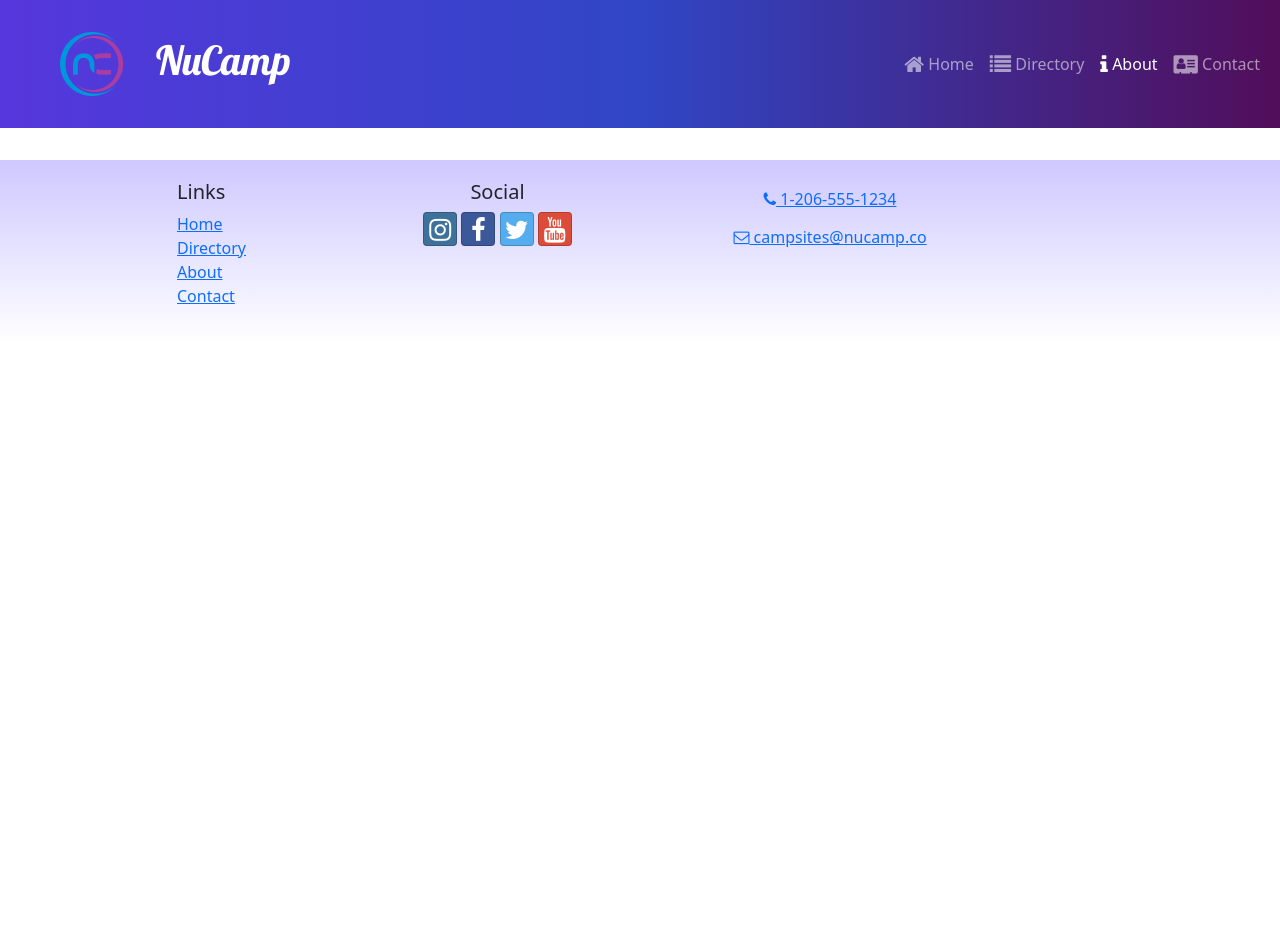
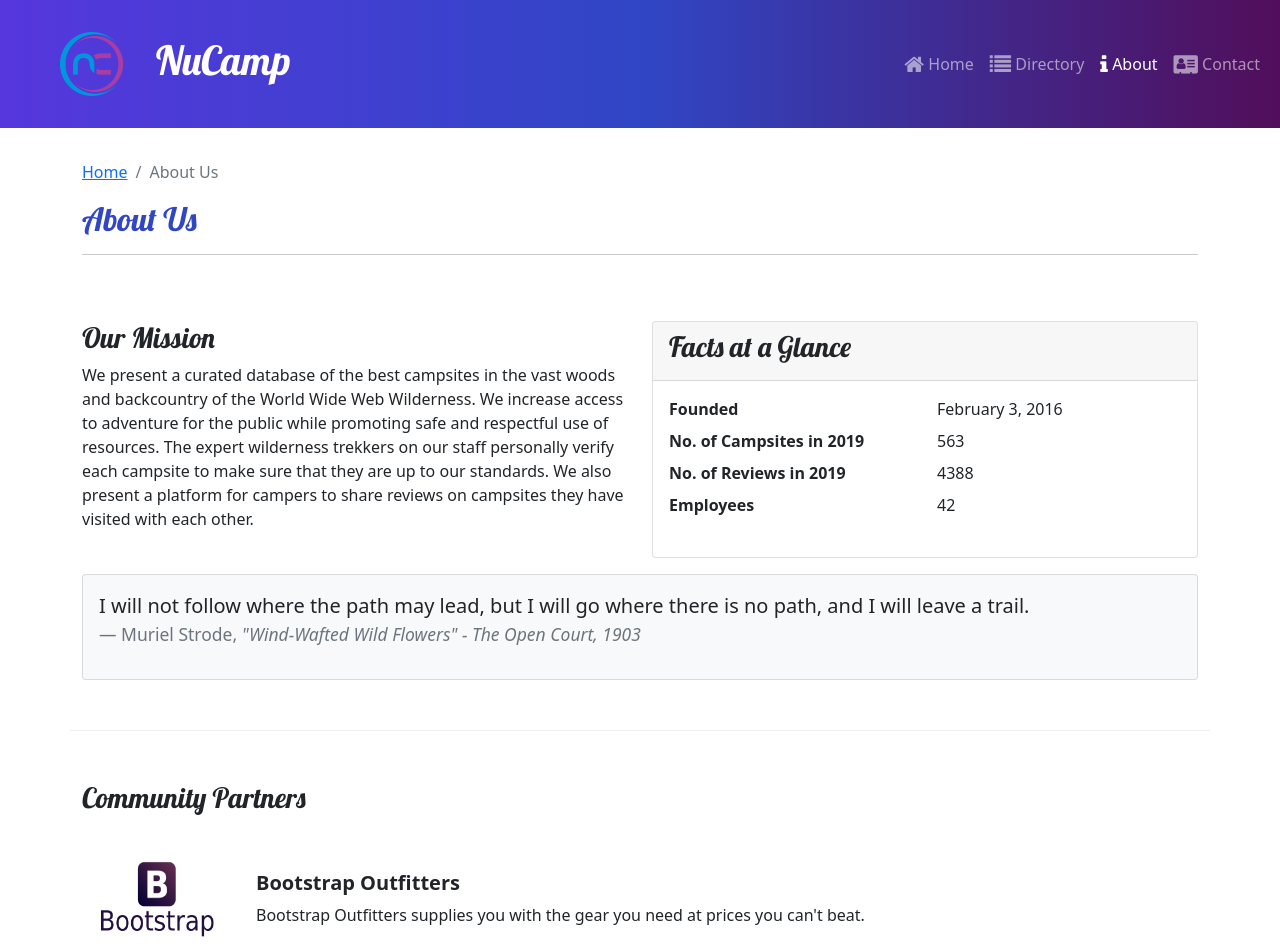
Before and after one commit to Misjly/ReactStartingProject, a React (Create React App) app: page /about in a window 1280 px wide. Shown: the top 952 px of the page. Before the commit the page ends 800 px from the top, so only its background shows below. Built offline with nearby package versions, Linux system fonts and the light colour scheme.

Commit message:
Week 2 Assignment

```diff
--- a/src/App.js
+++ b/src/App.js
@@ -1,4 +1,5 @@
 import { Routes, Route } from 'react-router-dom';
+import AboutPage from './pages/AboutPage';
 import ContactPage from './pages/ContactPage';
 import HomePage from './pages/HomePage';
 import Header from './components/Header';
@@ -13,6 +14,7 @@
             <Header />
                 <Routes>
                     <Route path='/' element={<HomePage />} />
+                    <Route path='about' element={<AboutPage />} />
                     <Route path='contact' element={<ContactPage />} />
                     <Route path='directory' element={<CampsitesDirectoryPage />} />
                     <Route path='directory/:campsiteId' element={<CampsiteDetailPage />} />
--- a/src/features/display/DisplayList.js
+++ b/src/features/display/DisplayList.js
@@ -2,9 +2,10 @@
 import DisplayCard from './DisplayCard';
 import { selectFeaturedCampsite } from '../campsites/campsitesSlice';
 import { selectFeaturedPromotion } from '../promotions/promotionsSlice';
+import { selectFeaturedPartner } from '../partners/partnersSlice';
 
 const DisplayList = () => {
-    const items = [selectFeaturedCampsite(), selectFeaturedPromotion()];
+    const items = [selectFeaturedCampsite(), selectFeaturedPromotion(), selectFeaturedPartner()];
 
     return (
         <Row>
--- /dev/null
+++ b/src/features/partners/Partner.js
@@ -0,0 +1,17 @@
+const Partner = ({partner}) => {
+    if (partner) {
+        const { image, name, description } = partner;
+        return (
+            <>
+                <img src={image} alt={name} style={{ width: '150px' }}/>
+                <div className='m-4'>
+                    <h5 className='fw-bold'>{name}</h5>
+                    {description}
+                </div>
+            </>
+         );
+    }
+    return null;
+}
+
+export default Partner;
--- /dev/null
+++ b/src/features/partners/PartnersList.js
@@ -0,0 +1,22 @@
+import { Col } from "reactstrap";
+import Partner from "./Partner";
+import { selectAllPartners } from "./partnersSlice";
+
+const PartnerList = () => {
+    const partners = selectAllPartners();
+    return (
+        <Col className='mt-4'>
+            {
+                partners.map((partner) => {
+                    return (
+                        <div className='d-flex mb-5' key={partner.id}>
+                            <Partner partner={partner}/>
+                        </div>
+                    );
+                })
+            }
+        </Col>
+    );
+}
+
+export default PartnerList;
--- /dev/null
+++ b/src/features/partners/partnersSlice.js
@@ -0,0 +1,5 @@
+import { PARTNERS } from '../../app/shared/PARTNERS';
+
+export const selectAllPartners = () => PARTNERS;
+
+export const selectFeaturedPartner = () => PARTNERS.find(partner => partner.featured);
--- /dev/null
+++ b/src/pages/AboutPage.js
@@ -0,0 +1,73 @@
+import { Col, Row, Container, Card, CardBody, CardHeader, CardText, CardTitle } from 'reactstrap';
+import SubHeader from '../components/SubHeader';
+import PartnersList from '../features/partners/PartnersList';
+
+const AboutPage = () => {
+    return (
+        <Container>
+            <SubHeader current='About Us'/>
+            <Row className='row-content'>
+                <Col sm='6'>
+                    <h3>Our Mission</h3>
+                    <p>
+                        We present a curated database of the best campsites in the
+                        vast woods and backcountry of the World Wide Web Wilderness.
+                        We increase access to adventure for the public while
+                        promoting safe and respectful use of resources. The expert
+                        wilderness trekkers on our staff personally verify each
+                        campsite to make sure that they are up to our standards. We
+                        also present a platform for campers to share reviews on
+                        campsites they have visited with each other.
+                    </p>
+                </Col>
+                <Col sm='6'>
+                    <Card>
+                        <CardHeader>
+                            <h3>Facts at a Glance</h3>
+                        </CardHeader>
+                        <CardBody>
+                            <dl className='row'>
+                                    <dt className='col-6'>Founded</dt>
+                                    <dd className='col-6'>February 3, 2016</dd>
+                                    <dt className='col-6'>No. of Campsites in 2019</dt>
+                                    <dd className='col-6'>563</dd>
+                                    <dt className='col-6'>No. of Reviews in 2019</dt>
+                                    <dd className='col-6'>4388</dd>
+                                    <dt className='col-6'>Employees</dt>
+                                    <dd className='col-6'>42</dd>
+                                </dl>
+                        </CardBody>
+                    </Card>
+                </Col>
+                <Col>
+                    <Card className='bg-light mt-3'>
+                        <CardBody>
+                            <blockquote className='blockquote'>
+                                <p>
+                                    I will not follow where the path may lead, but I
+                                        will go where there is no path, and I will leave
+                                        a trail.
+                                </p>
+                                <footer className='blockquote-footer'>
+                                    Muriel Strode,{' '}
+                                    <cite title='Source Title'>
+                                        "Wind-Wafted Wild Flowers" - The Open Court,
+                                        1903
+                                    </cite>
+                                </footer>
+                            </blockquote>
+                        </CardBody>
+                    </Card>
+                </Col>
+            </Row>
+            <Row className='row-content'>
+                <Col xs='12'>
+                    <h3>Community Partners</h3>
+                </Col>
+                <PartnersList />
+            </Row>
+        </Container>
+    );
+}
+
+export default AboutPage;
```
Also changed, not shown: src/features/campsites/CampsitesList.js (+6 -5 lines).
